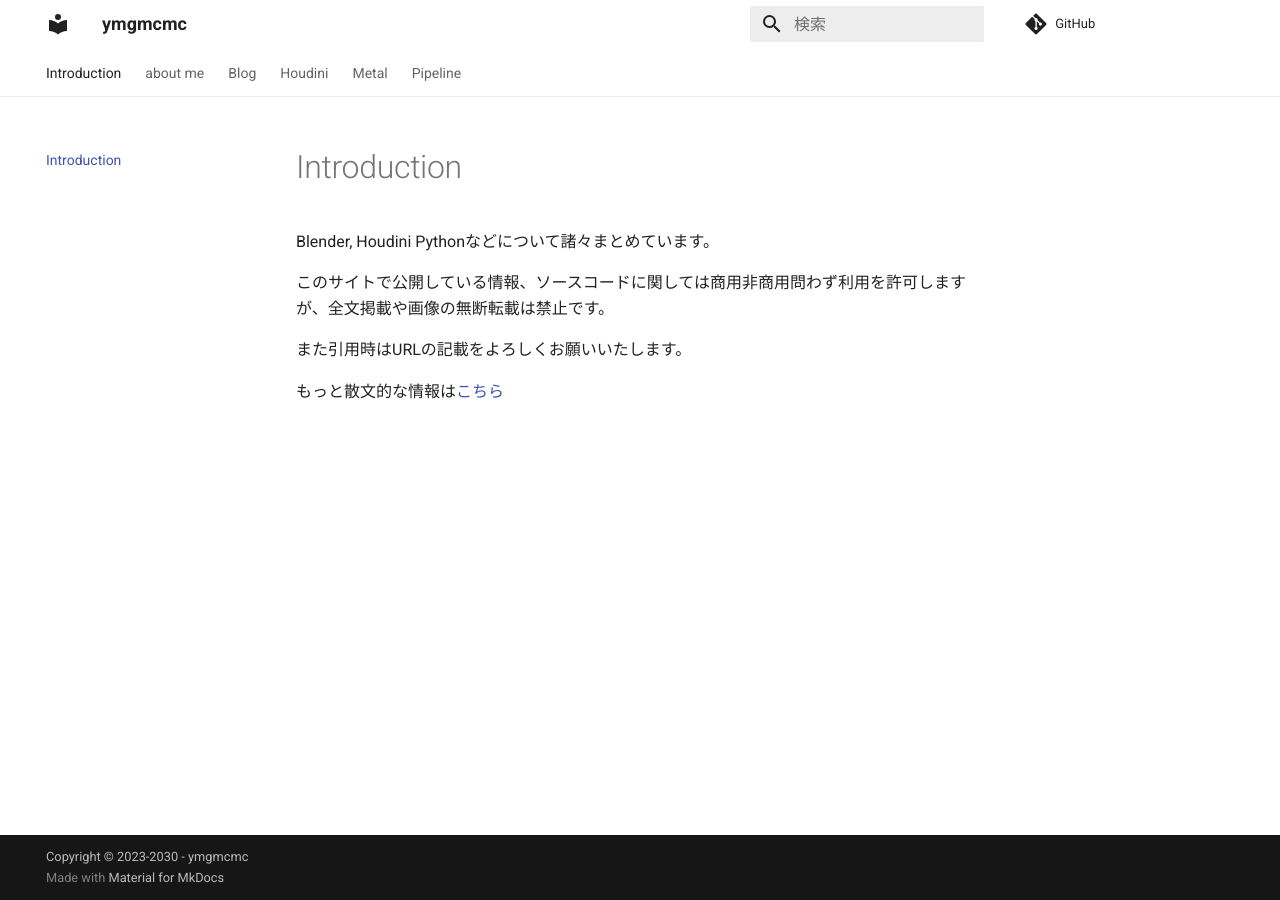
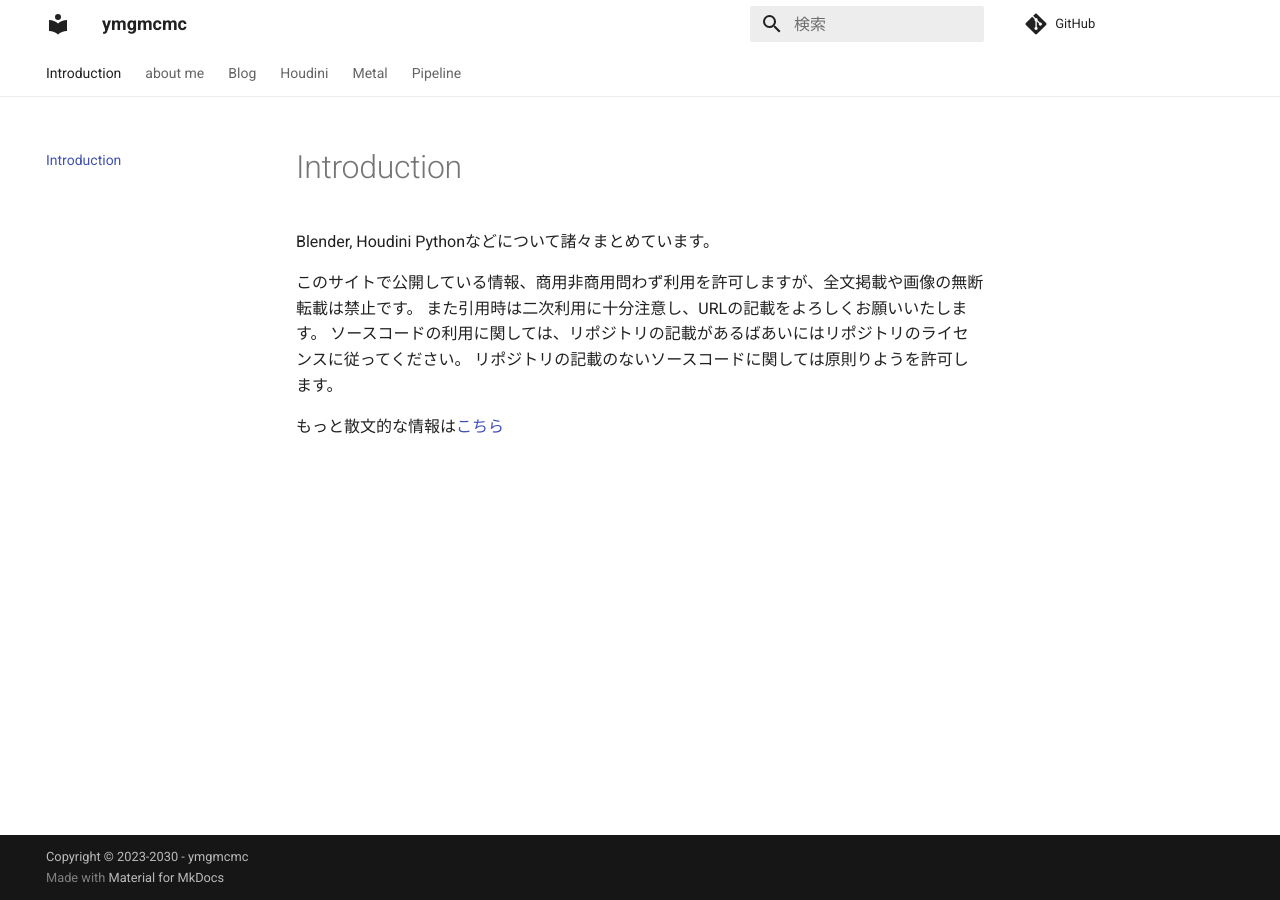
Before and after one commit to naoya-horai/documents, an MkDocs documentation site: the page built from docs/index.md, in a window 1280 px wide. Built offline with MkDocs 1.6.1 and Material for MkDocs 9.7.7, drawn with Linux system fonts in a browser that asks for light colours; comment, search, counter and statistics services are not loaded.

```diff
--- a/docs/index.md
+++ b/docs/index.md
@@ -2,8 +2,9 @@
 
 Blender, Houdini Pythonなどについて諸々まとめています。
 
-このサイトで公開している情報、ソースコードに関しては商用非商用問わず利用を許可しますが、全文掲載や画像の無断転載は禁止です。
-
-また引用時はURLの記載をよろしくお願いいたします。
+このサイトで公開している情報、商用非商用問わず利用を許可しますが、全文掲載や画像の無断転載は禁止です。
+また引用時は二次利用に十分注意し、URLの記載をよろしくお願いいたします。
+ソースコードの利用に関しては、リポジトリの記載があるばあいにはリポジトリのライセンスに従ってください。
+リポジトリの記載のないソースコードに関しては原則りようを許可します。
 
 もっと散文的な情報は[こちら](https://scrapbox.io/ymgmcmc/)
```
Also changed, not shown: docs/about.md (+3 -3 lines), docs/blog/asdfのことを教えてもらった。.md (+1 -1 lines), docs/blog/環境変数はsetxで足さないほうがいい.md (+1 -1 lines), docs/houdini/houdiniとは.md (+1 -1 lines).
